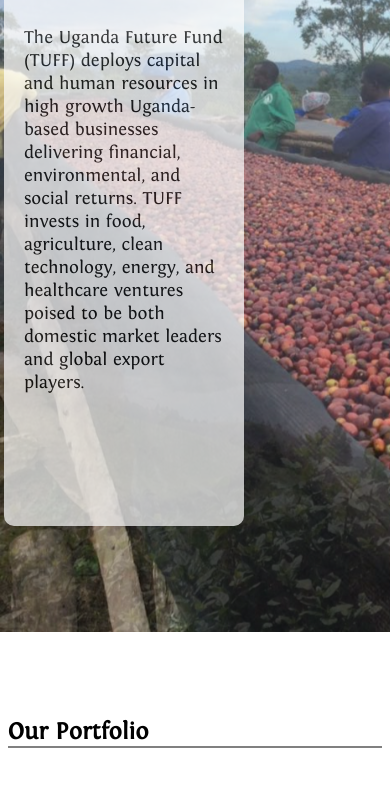
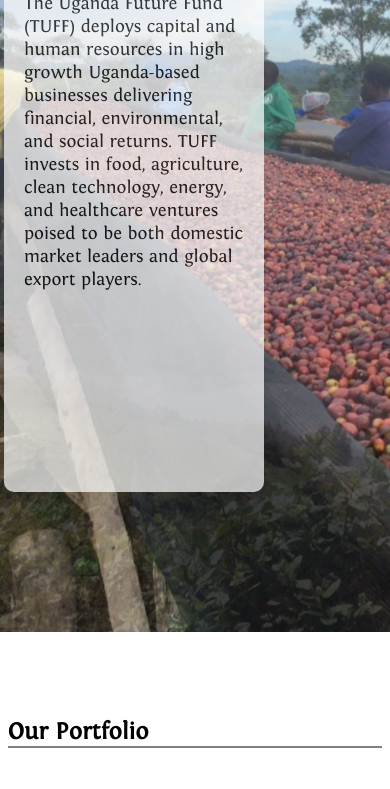
Before and after one commit to willbach/uganda-future-fund, a website: page src/client/index.html in a window 390 px wide. Shown: the part 225-1014 px from the top of the page. Drawn offline with Linux system fonts and the light colour scheme.

Commit message:
fixing text overflow on mobile

```diff
--- a/src/client/style.css
+++ b/src/client/style.css
@@ -263,9 +263,9 @@ footer {
     height: 95vh;
   }
   .mission {
-    margin-top: 10vh;
+    margin-top: 6vh;
     width: 50vw;
-    min-width: 200px;
+    min-width: 220px;
     height: 70vh;
     min-height: 465px;
   }
```
